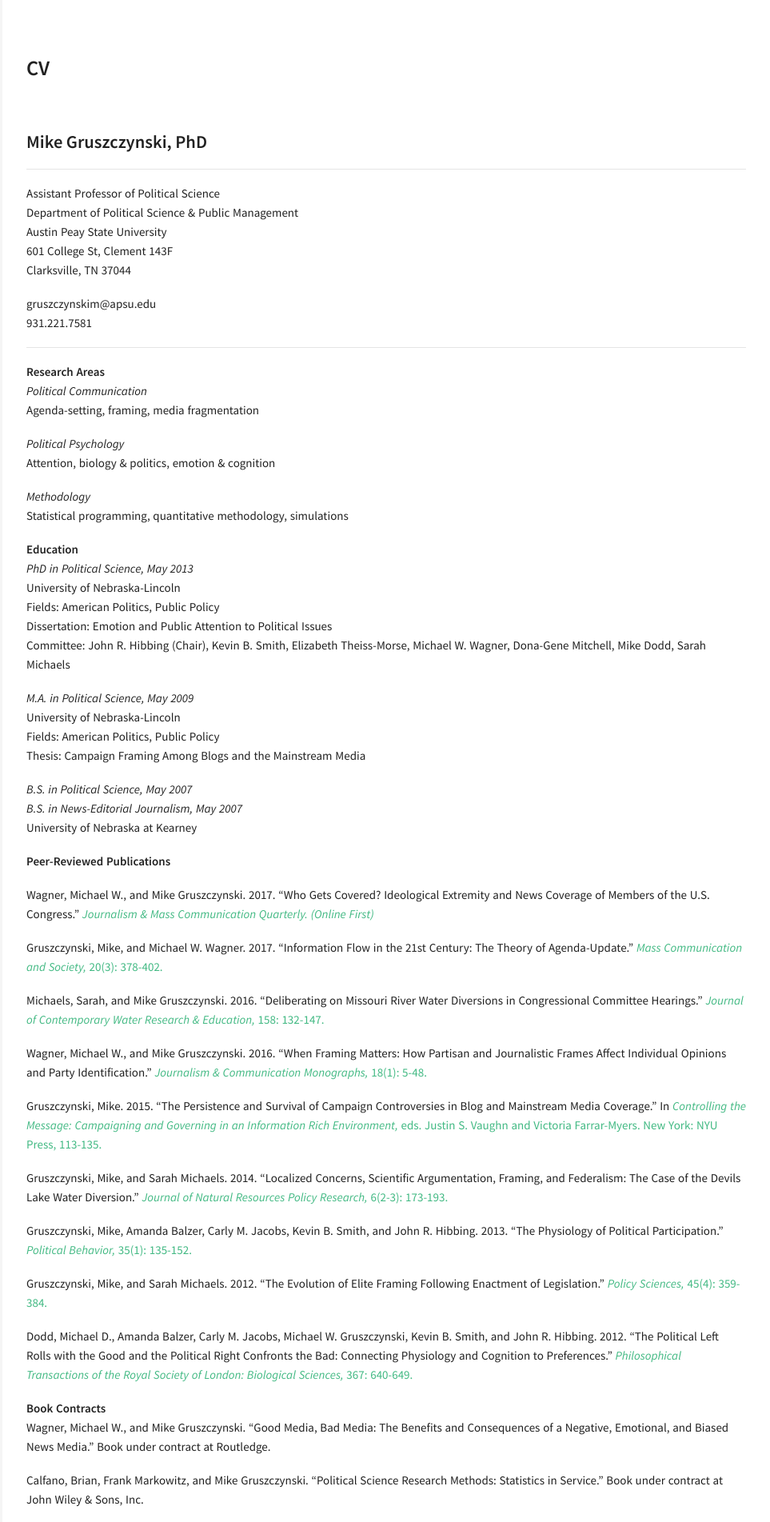
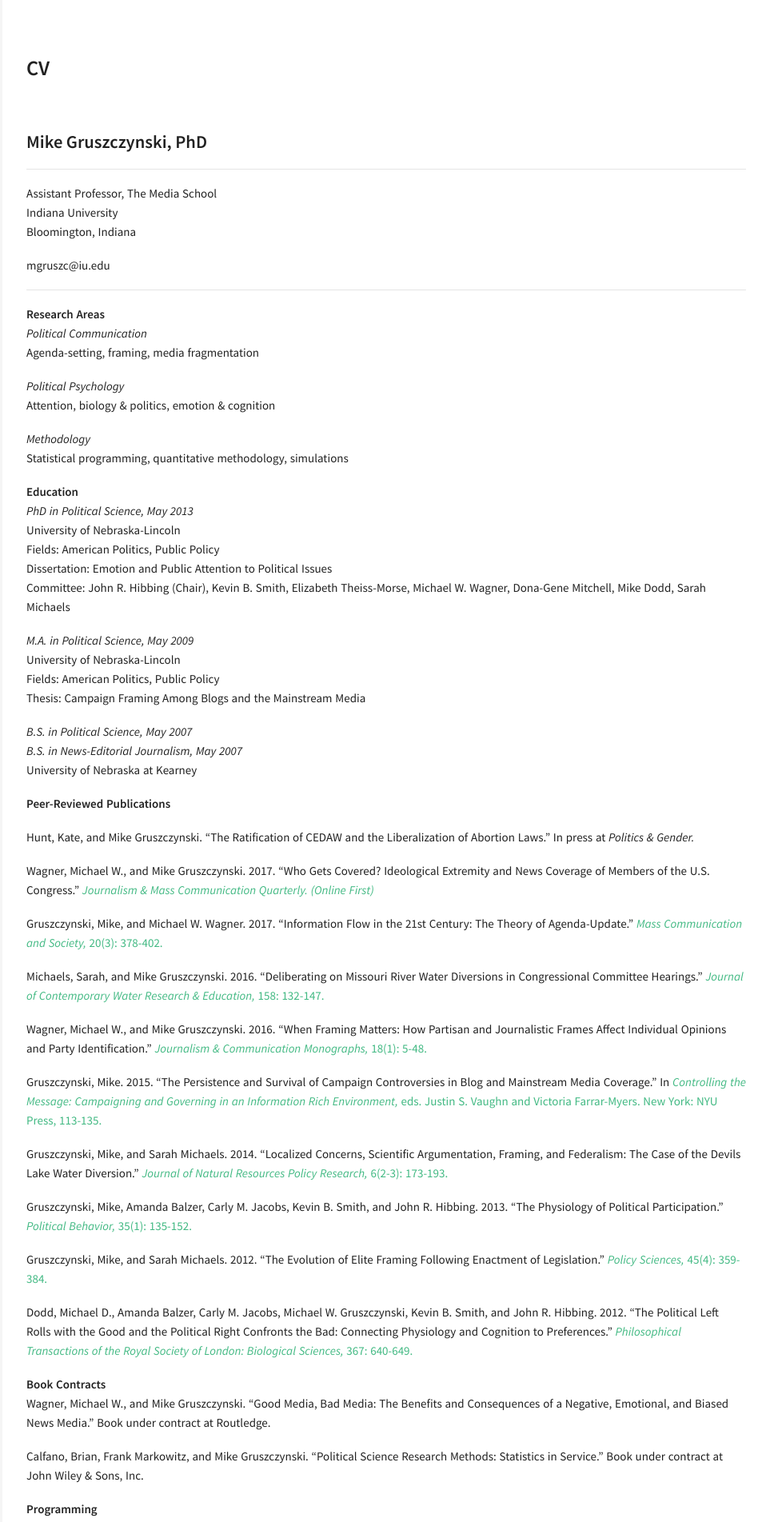
Before and after one commit to MikeGruz/mikegruz.github.io, a Jekyll site: the page built from cv.md, in a window 1280 px wide. Shown: the top 1903 px of the page at 80% size, without its empty margins (317-1280 px from the left). Built offline with Jekyll 4.4.1, drawn with Linux system fonts in a browser that asks for light colours; some of the changed text lies outside the part shown.

Commit message:
Added pub

```diff
--- a/cv.md
+++ b/cv.md
@@ -6,14 +6,11 @@ permalink: /cv/
 
 ### Mike Gruszczynski, PhD
 ---
-Assistant Professor of Political Science
-Department of Political Science & Public Management
-Austin Peay State University
-601 College St, Clement 143F
-Clarksville, TN 37044
+Assistant Professor, The Media School
+Indiana University
+Bloomington, Indiana
 
-gruszczynskim@apsu.edu
-931.221.7581
+mgruszc@iu.edu
 
 ---
 
@@ -48,6 +45,8 @@ University of Nebraska at Kearney
 
 
 **Peer-Reviewed Publications**
+
+Hunt, Kate, and Mike Gruszczynski. "The Ratification of CEDAW and the Liberalization of Abortion Laws." In press at *Politics & Gender.*
 
 Wagner, Michael W., and Mike Gruszczynski. 2017. "Who Gets Covered? Ideological Extremity and News Coverage of Members of the U.S. Congress." [*Journalism & Mass Communication Quarterly. (Online First)*](http://journals.sagepub.com/doi/full/10.1177/1077699017702836){:target="_blank"}
 
```
Also changed, not shown: other parts of cv.md (+0 -2 lines).
